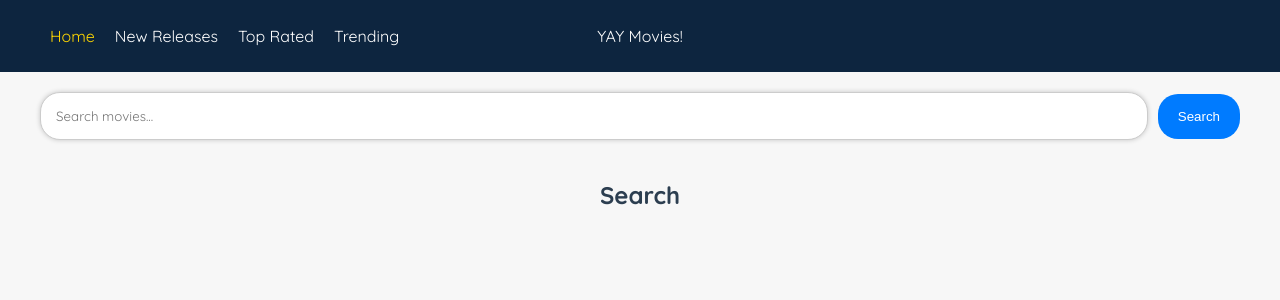
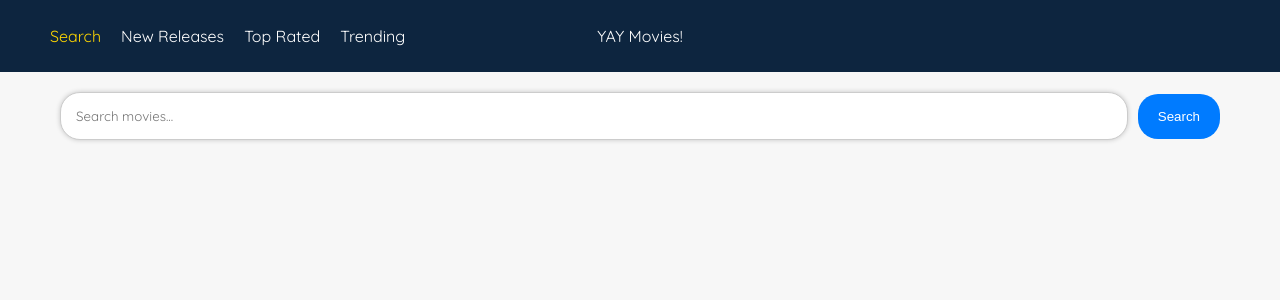
Before and after one commit to joseph-johnson27001/movie_database, a Vue app: page / in a window 1280 px wide. Shown: the top 300 px of the page. Built offline with nearby package versions, Linux system fonts and the light colour scheme.

Commit message:
Search bar to home page

```diff
--- a/src/App.vue
+++ b/src/App.vue
@@ -1,9 +1,6 @@
 <template>
   <div id="app">
     <NavBar />
-    <div class="search">
-      <SearchBar />
-    </div>
     <main>
       <router-view />
     </main>
@@ -12,13 +9,11 @@
 
 <script>
 import NavBar from "./components/NavBar.vue";
-import SearchBar from "./components/SearchBar.vue";
 
 export default {
   name: "App",
   components: {
     NavBar,
-    SearchBar,
   },
 };
 </script>
@@ -41,10 +36,4 @@ main {
   min-height: 100vh;
   border-radius: 5px;
 }
-
-.search {
-  max-width: 1200px;
-  margin: 0px auto;
-  padding: 20px;
-}
 </style>
--- a/src/components/NavBar.vue
+++ b/src/components/NavBar.vue
@@ -5,7 +5,7 @@
         <ul class="nav-btn-container">
           <li>
             <router-link to="/" :class="{ active: isActive('Home') }"
-              >Home</router-link
+              >Search</router-link
             >
           </li>
           <li>
--- a/src/views/HomePage.vue
+++ b/src/views/HomePage.vue
@@ -1,19 +1,28 @@
 <template>
   <div>
-    <h2>Search</h2>
-    <!-- <MovieGrid /> -->
+    <div class="search">
+      <SearchBar />
+    </div>
   </div>
 </template>
 
 <script>
+import SearchBar from "@/components/SearchBar.vue";
 // import MovieGrid from "@/components/MovieGrid.vue";
 
 export default {
   name: "HomePage",
-  // components: {
-  //   MovieGrid,
-  // },
+  components: {
+    // MovieGrid,
+    SearchBar,
+  },
 };
 </script>
 
-<style scoped></style>
+<style scoped>
+.search {
+  max-width: 1200px;
+  margin: 0px auto;
+  padding: 20px;
+}
+</style>
```
